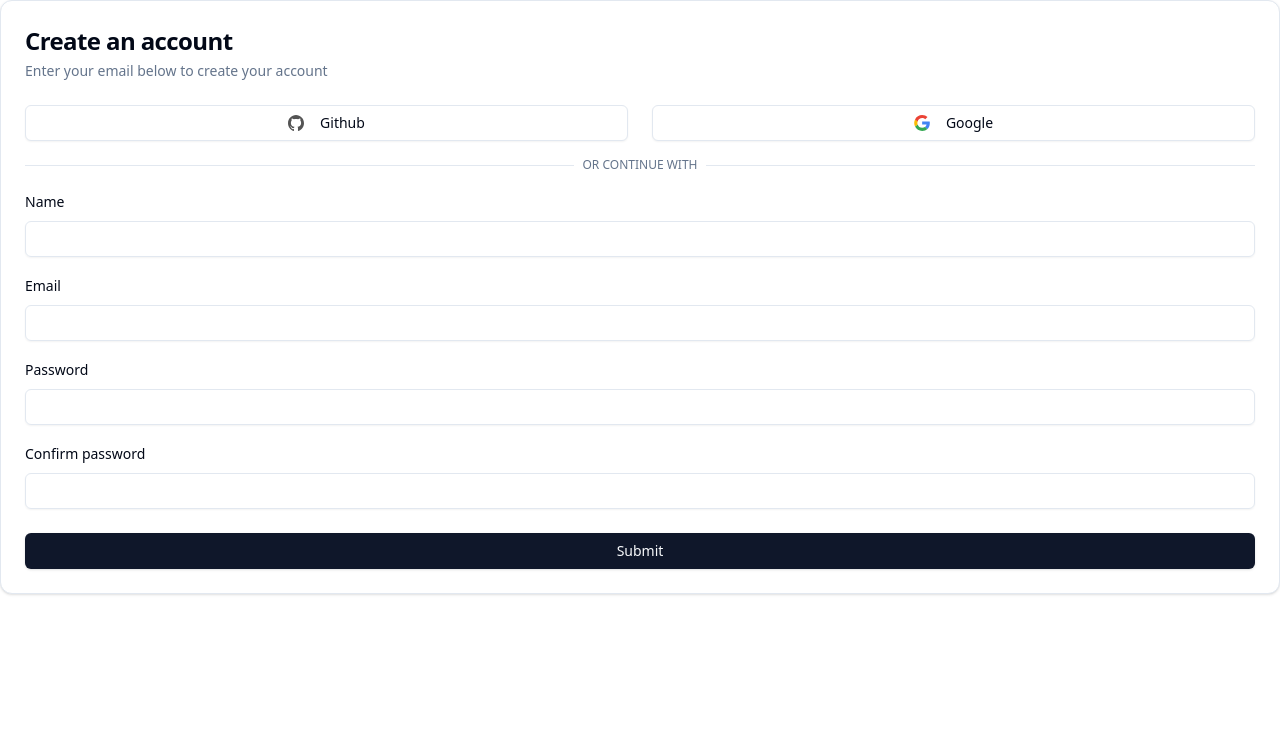
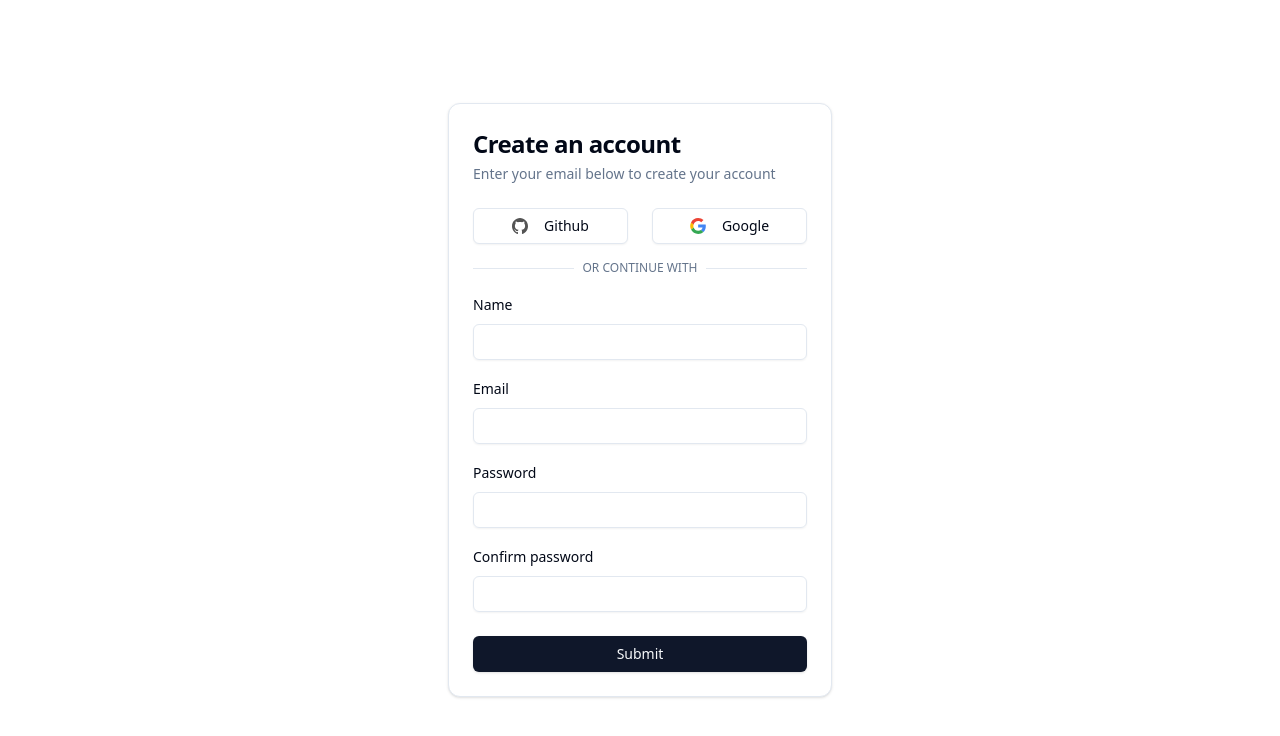
Before and after one commit to manjime83/todo-app, a React (Vite) app: page /signup in a window 1280 px wide. Shown: the top 736 px of the page. Built offline with nearby package versions, Linux system fonts and the light colour scheme; what pocketbase would draw is missing.

Commit message:
center the page

```diff
--- a/src/layouts/PageLayout.tsx
+++ b/src/layouts/PageLayout.tsx
@@ -3,10 +3,10 @@ import { Outlet } from "react-router-dom";
 
 const PageLayout = () => {
   return (
-    <>
+    <div className="mx-auto flex min-h-screen max-w-screen-md items-center justify-center">
       <Outlet />
       <Toaster />
-    </>
+    </div>
   );
 };
 
--- a/src/pages/SignUp.tsx
+++ b/src/pages/SignUp.tsx
@@ -89,8 +89,8 @@ const SignUp = () => {
 
   return (
     <Form {...form}>
-      <form onSubmit={form.handleSubmit(onSignIn)} className="space-y-8">
-        <Card className="w-90">
+      <form onSubmit={form.handleSubmit(onSignIn)}>
+        <Card className="w-96">
           <CardHeader className="space-y-1">
             <CardTitle className="text-2xl">Create an account</CardTitle>
             <CardDescription>Enter your email below to create your account</CardDescription>
```
